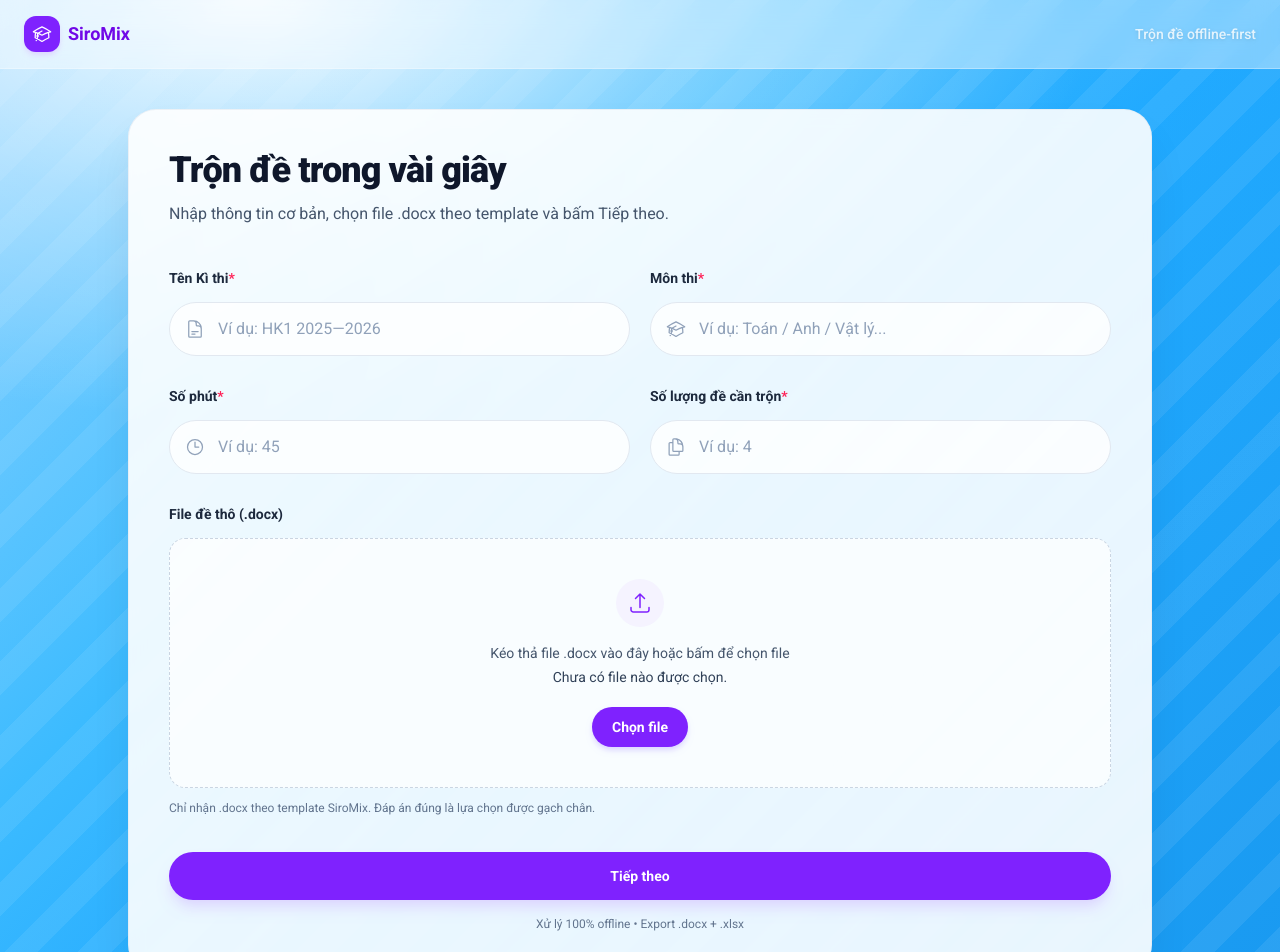
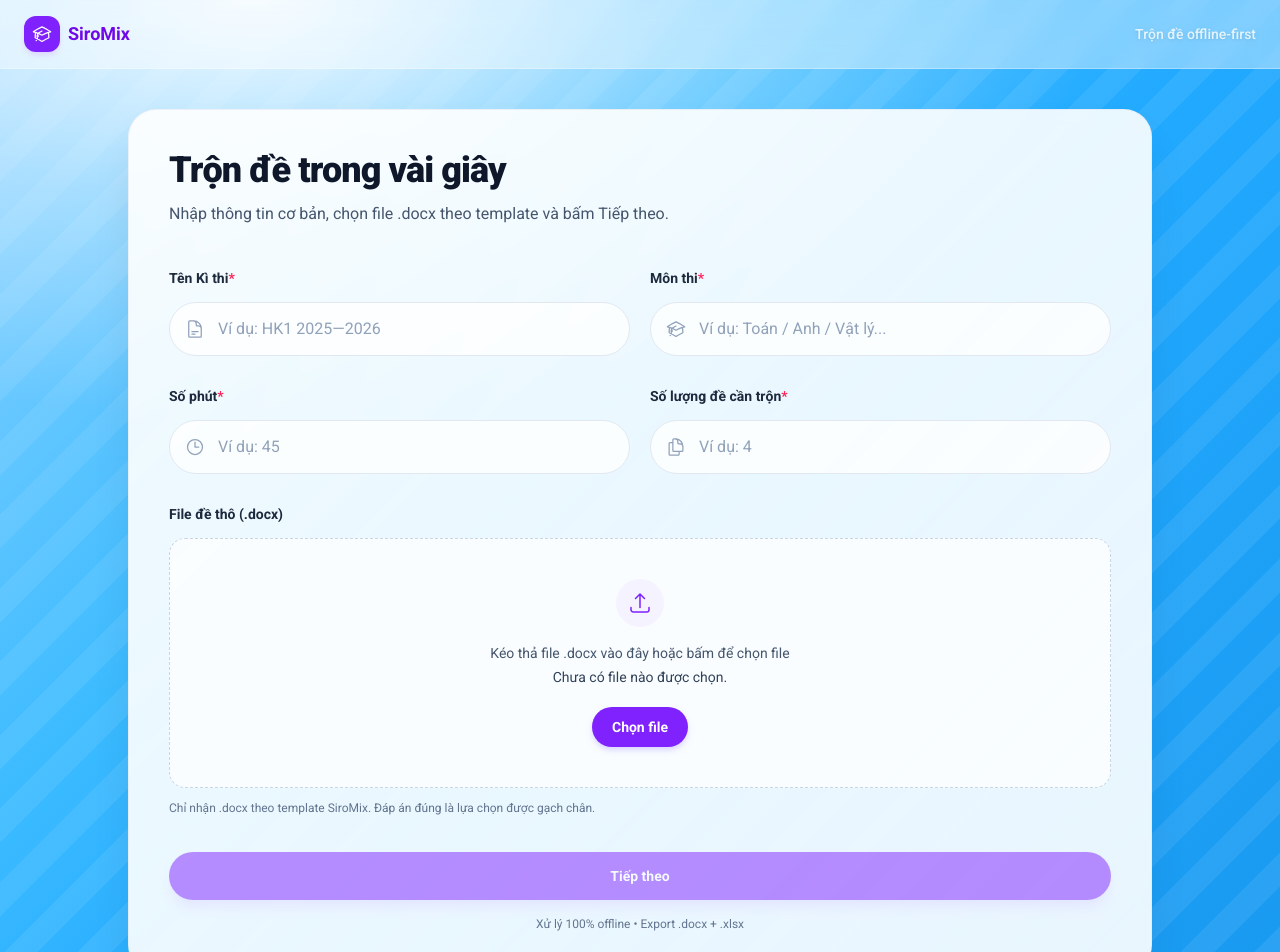
Before and after one commit to knt-work/siromix, a React (Vite) app in the folder apps/desktop/: page / in a window 1280 px wide. Shown: the top 952 px of the page. Built offline with nearby package versions, Linux system fonts and the light colour scheme.

Commit message:
Add flow navigation

```diff
--- a/apps/desktop/src-tauri/tauri.conf.json
+++ b/apps/desktop/src-tauri/tauri.conf.json
@@ -13,7 +13,7 @@
     "windows": [
       {
         "title": "appsdesktop",
-        "width": 1600,
+        "width": 1400,
         "height": 1024
       }
     ],
--- /dev/null
+++ b/apps/desktop/src/components/FlowNavigation.tsx
@@ -0,0 +1,91 @@
+// src/components/FlowNavigation.tsx
+import type { FC } from "react";
+
+export interface FlowNavigationProps {
+  /**
+   * Handler for the "Back" button click
+   */
+  onBack?: () => void;
+
+  /**
+   * Handler for the "Next/Submit" button click
+   */
+  onNext?: () => void;
+
+  /**
+   * Label for the Back button (default: "Quay lại")
+   */
+  backLabel?: string;
+
+  /**
+   * Label for the Next button (default: "Tiếp theo")
+   */
+  nextLabel?: string;
+
+  /**
+   * Disable the Next button (e.g., when form is invalid)
+   */
+  nextDisabled?: boolean;
+
+  /**
+   * Disable the Back button
+   */
+  backDisabled?: boolean;
+
+  /**
+   * Show loading state on the Next button
+   */
+  loading?: boolean;
+
+  /**
+   * Subtitle text displayed below the buttons (e.g., "Xử lý 100% offline • Export .docx + .xlsx")
+   */
+  subtitle?: string;
+}
+
+export const FlowNavigation: FC<FlowNavigationProps> = ({
+  onBack,
+  onNext,
+  backLabel = "Quay lại",
+  nextLabel = "Tiếp theo",
+  nextDisabled = false,
+  backDisabled = false,
+  loading = false,
+  subtitle,
+}) => {
+  return (
+    <div className="pt-2">
+      {/* Button Container */}
+      <div className="flex items-center gap-3">
+        {/* Back Button - only display if onBack is provided */}
+        {onBack && (
+          <button
+            type="button"
+            onClick={onBack}
+            disabled={backDisabled || loading}
+            className="flex-1 rounded-full border border-slate-300 bg-white py-3.5 text-sm font-bold text-slate-700 shadow-sm transition hover:bg-slate-50 focus:outline-none focus:ring-4 focus:ring-slate-200 disabled:cursor-not-allowed disabled:opacity-50"
+          >
+            {backLabel}
+          </button>
+        )}
+
+        {/* Next Button - only display if onNext is provided */}
+        {onNext && (
+          <button
+            type="button"
+            onClick={onNext}
+            disabled={nextDisabled || loading}
+            className="flex-1 rounded-full bg-violet-600 py-3.5 text-sm font-bold text-white shadow-lg shadow-violet-200 transition hover:bg-violet-700 focus:outline-none focus:ring-4 focus:ring-violet-200 disabled:cursor-not-allowed disabled:opacity-50"
+          >
+            {loading ? "Đang xử lý..." : nextLabel}
+          </button>
+        )}
+      </div>
+
+      {/* Subtitle */}
+      {subtitle && (
+        <p className="mt-4 text-center text-xs text-slate-500">{subtitle}</p>
+      )}
+    </div>
+  );
+};
--- a/apps/desktop/src/pages/MixStart/MixStartPage.tsx
+++ b/apps/desktop/src/pages/MixStart/MixStartPage.tsx
@@ -3,6 +3,7 @@ import { useState, type ChangeEvent, type FormEvent } from "react";
 import { open } from "@tauri-apps/plugin-dialog";
 import { useNavigate } from "react-router-dom";
 import { LoadingOverlay } from "../../components/LoadingOverlay";
+import { FlowNavigation } from "../../components/FlowNavigation";
 import { analyzeDocx } from "../../services/tauri/analyzeDocx";
 import {
   AcademicCapIcon,
@@ -238,18 +239,19 @@ export function MixStartPage() {
                     </div>
 
                     {/* CTA */}
-                    <div className="pt-2">
-                      <button
-                        type="submit"
-                        className="w-full rounded-full bg-violet-600 py-3.5 text-sm font-bold text-white shadow-lg shadow-violet-200 transition hover:bg-violet-700 focus:outline-none focus:ring-4 focus:ring-violet-200"
-                      >
-                        Tiếp theo
-                      </button>
-
-                      <p className="mt-4 text-center text-xs text-slate-500">
-                        Xử lý 100% offline • Export .docx + .xlsx
-                      </p>
-                    </div>
+                    <FlowNavigation
+                      onNext={() => {
+                        // Trigger form submit programmatically
+                        const form = document.querySelector('form');
+                        if (form) {
+                          form.requestSubmit();
+                        }
+                      }}
+                      nextLabel="Tiếp theo"
+                      nextDisabled={!hasFile}
+                      loading={isAnalyzing}
+                      subtitle="Xử lý 100% offline • Export .docx + .xlsx"
+                    />
                   </form>
                 </div>
               </div>
--- a/apps/desktop/src/pages/Preview/PreviewPage.tsx
+++ b/apps/desktop/src/pages/Preview/PreviewPage.tsx
@@ -1,10 +1,11 @@
 import type { FC } from "react";
 import { useEffect, useState } from "react";
-import { useParams } from "react-router-dom";
+import { useParams, useNavigate } from "react-router-dom";
 import { invoke } from "@tauri-apps/api/core";
 import { MathBlock } from "../../lib/mathjax";
 import { ommlToMathml } from "../../lib/omml";
 import { ImageSegment } from "../../components/ImageSegment";
+import { FlowNavigation } from "../../components/FlowNavigation";
 import { AcademicCapIcon } from "@heroicons/react/24/outline";
 
 type Segment =
@@ -31,6 +32,7 @@ type ParsedDoc = {
 
 export const PreviewPage: FC = () => {
   const { jobId } = useParams<{ jobId: string }>();
+  const navigate = useNavigate();
 
   const [parsed, setParsed] = useState<ParsedDoc | null>(null);
   const [loading, setLoading] = useState<boolean>(true);
@@ -196,17 +198,17 @@ export const PreviewPage: FC = () => {
                       </div>
 
                       {/* CTA Button */}
-                      <div className="mt-10 pt-2">
-                        <button
-                          type="button"
-                          className="w-full rounded-full bg-violet-600 py-3.5 text-sm font-bold text-white shadow-lg shadow-violet-200 transition hover:bg-violet-700 focus:outline-none focus:ring-4 focus:ring-violet-200"
-                        >
-                          Trộn ngay
-                        </button>
-
-                        <p className="mt-4 text-center text-xs text-slate-500">
-                          Xử lý 100% offline • Export .docx + .xlsx
-                        </p>
+                      <div className="mt-10">
+                        <FlowNavigation
+                          onBack={() => navigate("/")}
+                          onNext={() => {
+                            // TODO: implement mix logic
+                            console.log("Trộn ngay clicked");
+                          }}
+                          backLabel="Quay lại"
+                          nextLabel="Trộn ngay"
+                          subtitle="Xử lý 100% offline • Export .docx + .xlsx"
+                        />
                       </div>
                     </>
                   )}
```
